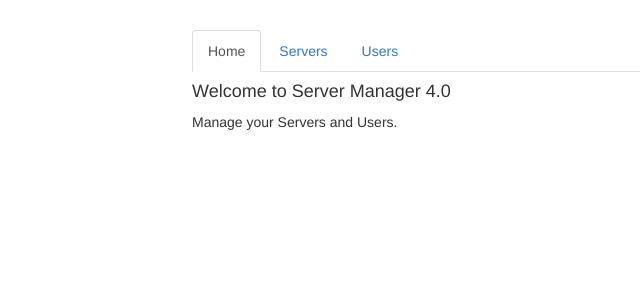
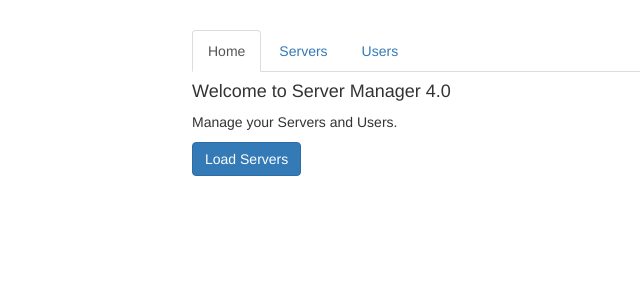
Before and after one commit to Dainomix/Angular-Routing-The-Complete-Guide, an Angular app: page / in a window 1280 px wide. Shown: the top 300 px of the page, without its empty margins (73-713 px from the left). Built offline with nearby package versions, Linux system fonts and the light colour scheme.

Commit message:
Navigating Programmatically

```diff
--- a/src/app/home/home.component.html
+++ b/src/app/home/home.component.html
@@ -1,2 +1,3 @@
 <h4>Welcome to Server Manager 4.0</h4>
 <p>Manage your Servers and Users.</p>
+<button class="btn btn-primary" (click)="onLoadServers()">Load Servers</button>
--- a/src/app/home/home.component.ts
+++ b/src/app/home/home.component.ts
@@ -1,4 +1,5 @@
 import { Component, OnInit } from '@angular/core';
+import { Router } from '@angular/router';
 
 @Component({
   selector: 'app-home',
@@ -7,9 +8,18 @@ import { Component, OnInit } from '@angular/core';
 })
 export class HomeComponent implements OnInit {
 
-  constructor() { }
+  constructor(private router:Router) { }
 
   ngOnInit() {
   }
 
+  /**
+   * It doesn't reload our page, it does the same as if we clicked a routerLink
+   * but with this router navigate method, we are able to trigger this programmatically, so triggeer this in our code.
+   */
+  onLoadServers() {
+    // complex calculation
+    this.router.navigate(['/servers']);
+  }
+
 }
```
